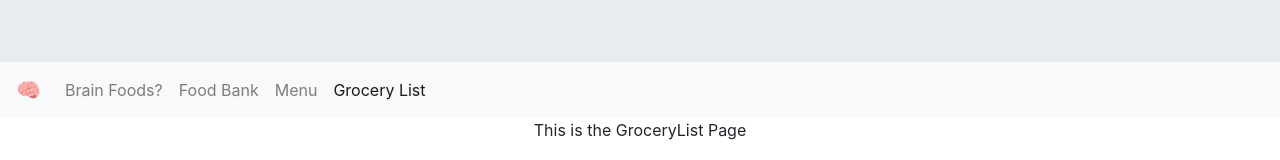
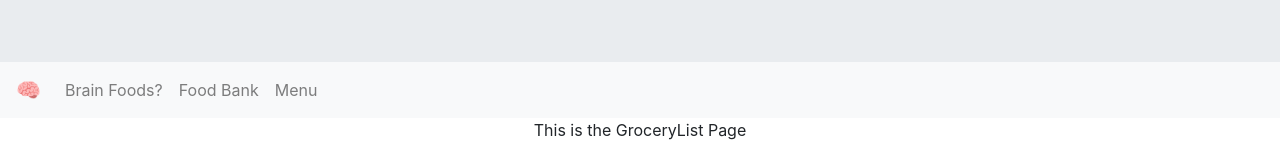
Before and after one commit to ZacharyBallard/brain-foods, a React (Create React App) app: page /GroceryList in a window 1280 px wide. Shown: the part 206-366 px from the top of the page. Built offline with nearby package versions, Linux system fonts and the light colour scheme.

Commit message:
identifing redux complications

```diff
--- a/src/components/FoodBank.js
+++ b/src/components/FoodBank.js
@@ -37,7 +37,7 @@ import {
     render(){
         return(
             <>
-            <Button onClick={this.toggleModal} outline><i className="fa fa-pencil"></i>New Meal</Button>
+            <Button style={{margin: '20px',}} onClick={this.toggleModal} outline><i className="fa fa-pencil"></i>New Meal</Button>
             <Modal isOpen={this.state.isModalOpen} toggle={this.toggleModal}>
                 <ModalHeader toggle={this.toggleModal}>Submit New Meal</ModalHeader>
                 <ModalBody toggle={this.toggleModal}>
@@ -166,11 +166,10 @@ import {
 
 
 function FoodBankList(props){
-    console.dir(props.meals);
     const foodList = props.meals.map
     (item => {
         return (
-        <Col className="d-flex align-items-stretch" md="4">
+        <Col style={{margin: '20px'}} className="d-flex align-items-stretch" md="4">
             <Card key={item.id}>
                 <CardImg top width="100%" src={item.image} alt={item.name}/>
                 <CardBody>
--- a/src/components/NavBar.js
+++ b/src/components/NavBar.js
@@ -30,9 +30,6 @@ const NavBar = (props) => {
             <NavItem>
               <NavLink className="nav-link" to="/Menu">Menu</NavLink>
             </NavItem>
-            <NavItem>
-              <NavLink className="nav-link" to="/GroceryList">Grocery List</NavLink>
-            </NavItem>
           </Nav>
         </Collapse>
       </Navbar>
--- a/src/shared/meals.js
+++ b/src/shared/meals.js
@@ -2,7 +2,7 @@ const meals = [
     {
         id: 0,
         name: 'Beef & Broccoli',
-        image: 'assets/images/beefAndBroccoli.png',
+        image: './components/images/beefAndBroccoli.jpeg',
         almond: false,
         avocado:false,
         beef: true,
```
Also changed, not shown: public/assets/images /beefAndBroccoli.png (deleted), 1 other file (tests, documents, lock files or other folders).
